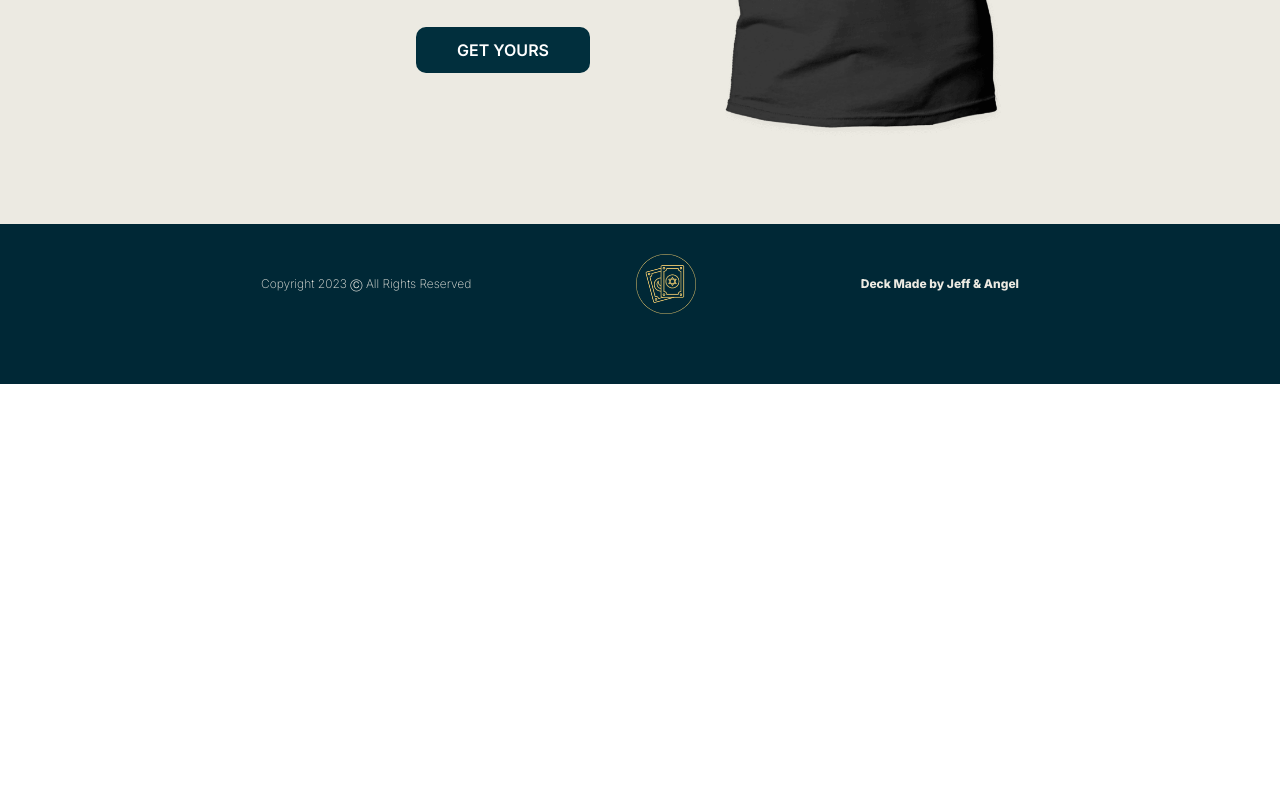
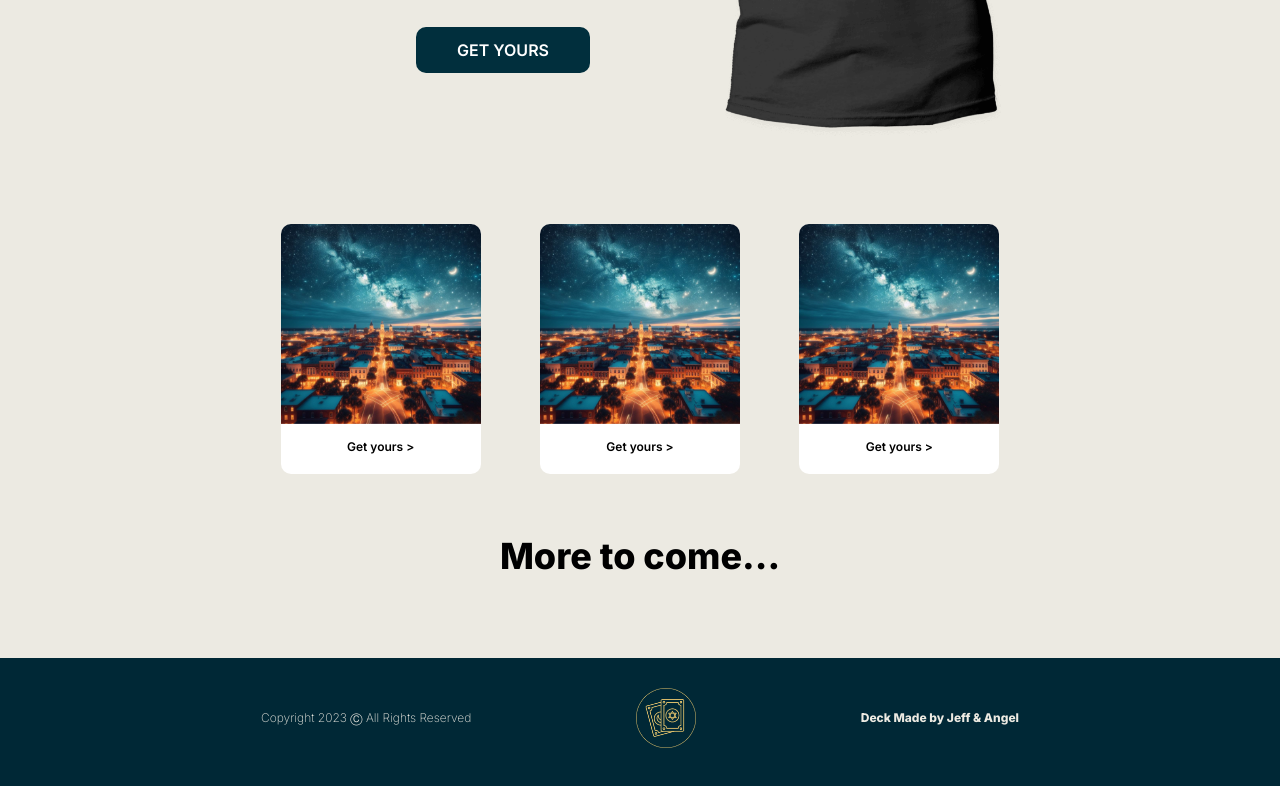
Before and after one commit to isangelsilva/SavannaDeck, a website: page pages/themerch.html in a window 1280 px wide. Shown: the part 562-1348 px from the top of the page. Before the commit the page ends 946 px from the top, so only its background shows below. Drawn offline with Linux system fonts and the light colour scheme; a web font is replaced by a local one.

Commit message:
Page Update: Merch, Grid en el store

```diff
--- a/pages/themerch.html
+++ b/pages/themerch.html
@@ -1,5 +1,6 @@
 <!DOCTYPE html>
 <html lang="en">
+
 <head>
     <meta charset="UTF-8">
     <meta name="viewport" content="width=device-width, initial-scale=1.0">
@@ -13,6 +14,7 @@
     <link rel="stylesheet" href="../css/style.css">
 
 </head>
+
 <body>
 
 
@@ -66,6 +68,30 @@
             </article>
 
         </section>
+
+        <section class="store">
+            <article class="store_items">
+                <div><img src="../images/savannah/savannah_square.jpg" alt="">
+                    <h3>Get yours ></h3>
+                </div>
+            </article>
+
+            <article class="store_items">
+                <div><img src="../images/savannah/savannah_square.jpg" alt="">
+                    <h3>Get yours ></h3>
+                </div>
+            </article>
+
+            <article class="store_items">
+                <div><img src="../images/savannah/savannah_square.jpg" alt="">
+                    <h3>Get yours ></h3>
+                </div>
+            </article>
+        </section>
+
+
+        <h2 class="merch_title">More to come...</h2>
+
     </main>
 
     <!------------------------------
@@ -80,4 +106,5 @@
 
 
 </body>
+
 </html>
--- a/scss/layout/_mediaqueries.scss
+++ b/scss/layout/_mediaqueries.scss
@@ -348,6 +348,11 @@
         }
     }
 
+
+ /*------------------------------
+        THE MERCH
+-------------------------------*/
+
     .merch {
 
         &_items {
@@ -393,6 +398,22 @@
             }
 
         }
+    }
+
+    .store {
+        padding: 0 15% 60px;
+
+        &_items {
+            & img {
+            }
+
+            & h3{
+            }
+        }
+    }
+
+    .merch_title{
+        font-size: 36px;
     }
 
 
@@ -519,6 +540,10 @@
 
     }
 
+ /*------------------------------
+        THE MERCH
+-------------------------------*/
+
     .merch {
 
         &_items {
@@ -556,6 +581,22 @@
         }
     }
 
+    .store {
+        padding: 0 20% 60px;
+
+        &_items {
+            & img {
+            }
+
+            & h3{
+            }
+        }
+    }
+
+    .merch_title{
+        font-size: 36px;
+    }
+
     /*------------------------------
          FOOTER
     -------------------------------*/
--- a/scss/layout/_themerch.scss
+++ b/scss/layout/_themerch.scss
@@ -47,9 +47,56 @@
             width: 300px;
 
             & img {
-                 width: 100%;
+                width: 100%;
             }
-     }
+        }
 
     }
 }
+
+.store {
+    background-color: $bgColor;
+    display: grid;
+    padding: 0 10% 60px;
+    grid-template-columns: repeat(
+        auto-fit,
+        minmax(200px, 1fr)
+    );
+    gap: 40px 10px;
+
+
+
+    &_items {
+        position: relative;
+        margin: auto;
+        background-color: rgb(255, 255, 255);
+        border-radius: 10px;
+        width: 200px;
+        height: 250px;
+        object-fit: cover;
+        overflow: hidden;
+
+        & img {
+            width: 100%;
+
+        }
+
+        & h3{
+            position: absolute;
+            width: 100%;
+            text-align: center;
+            bottom: 20px;
+            color: black;
+            font-size: 12px;
+        }
+    }
+}
+
+.merch_title{
+    background-color: $bgColor;
+    text-align: center;
+    font-family: $mainFont;
+    font-weight: 800;
+    font-size: 28px;
+    padding-bottom: 80px;
+}
```
Also changed, not shown: css/style.css, 1 other file. Lines whose indentation alone changed are shown as unchanged.
